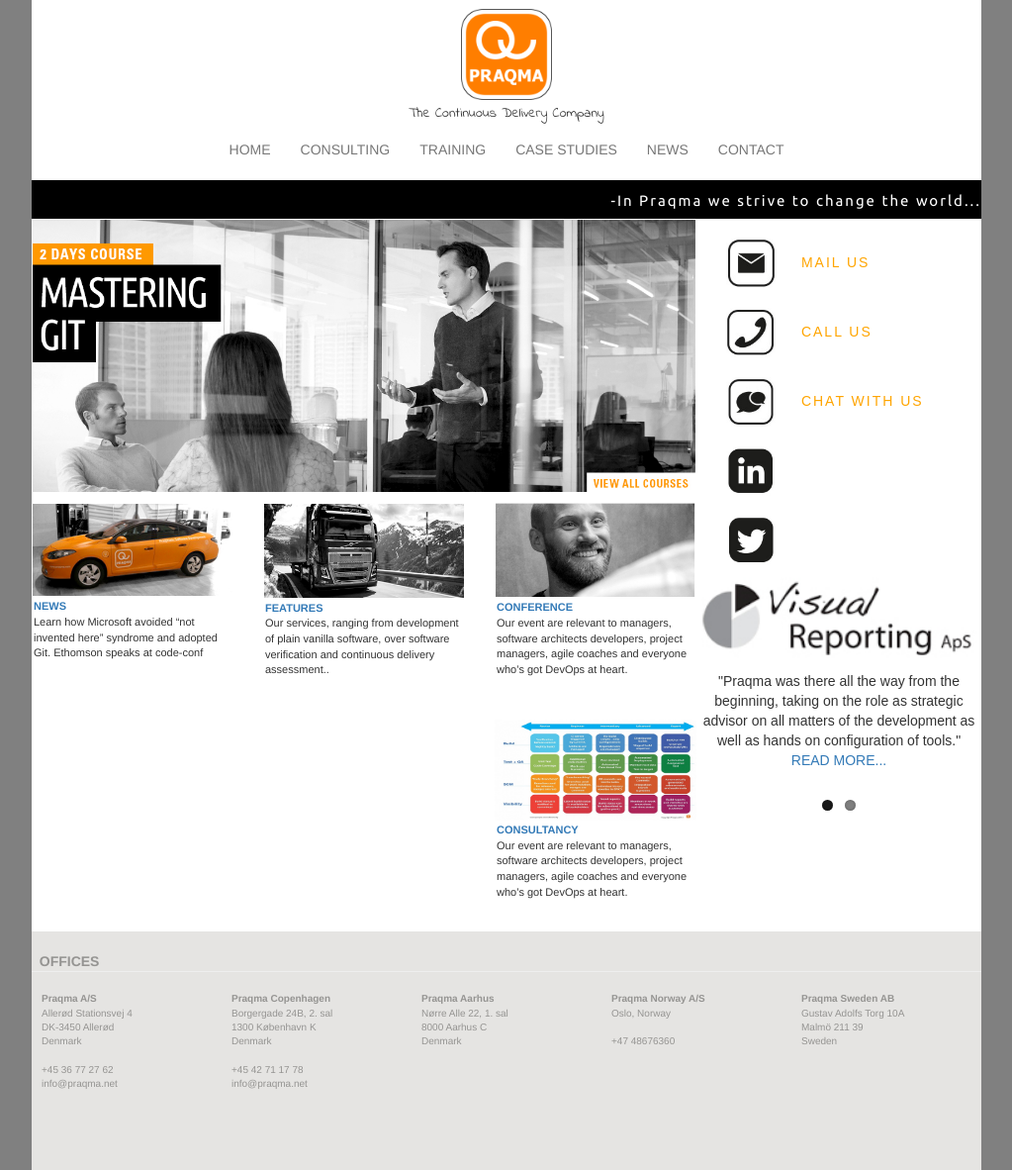
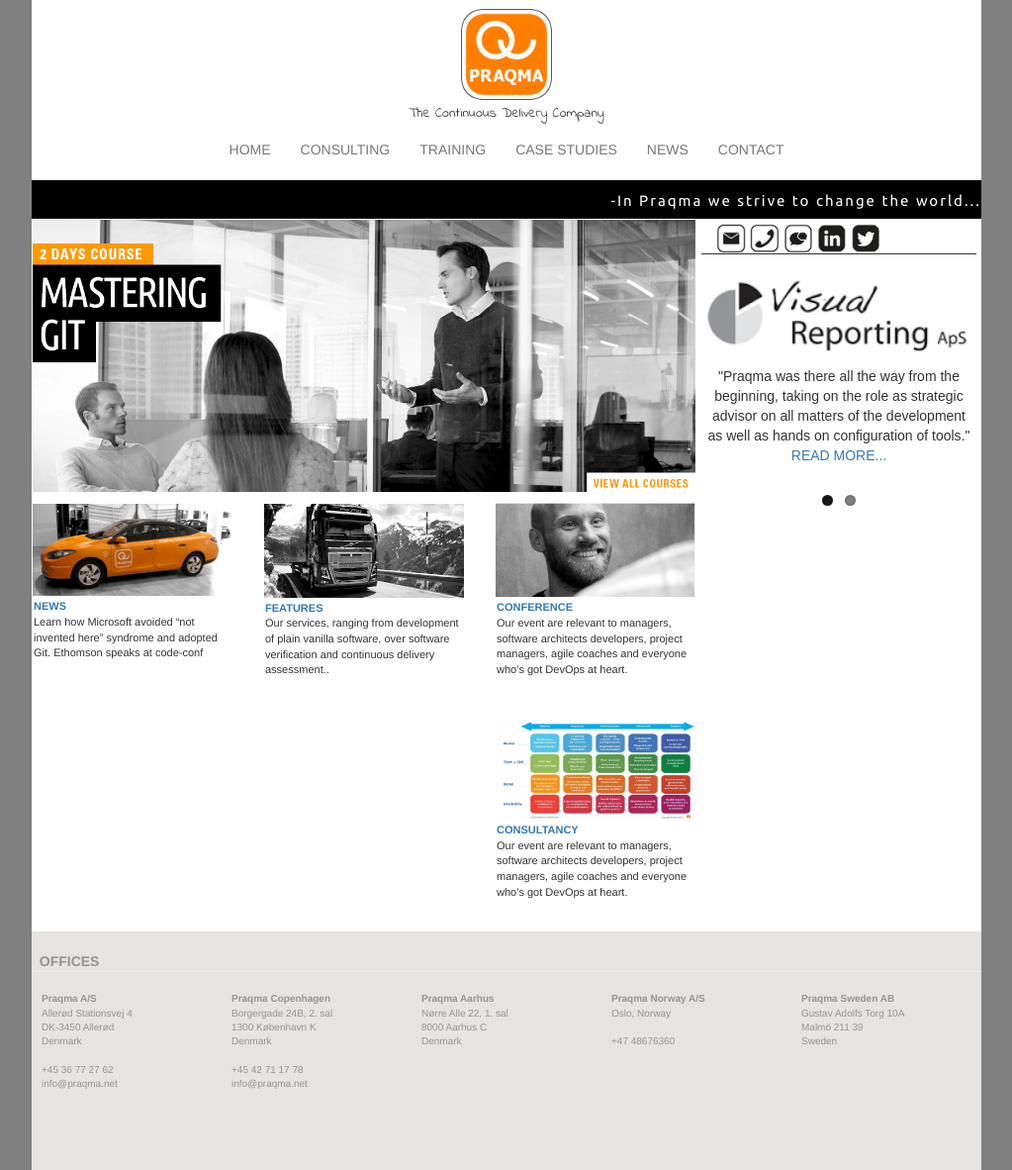
Before and after one commit to lakruzz/blogs, a Jekyll site: the page built from index.md, in a window 1280 px wide. Shown: the whole page at 99% size, without its empty margins (128-1151 px from the left). Built offline with Jekyll 4.4.1, drawn with Linux system fonts in a browser that asks for light colours.

Commit message:
slider and side bar icons improved

```diff
--- a/_includes/side-bar.html
+++ b/_includes/side-bar.html
@@ -1,25 +1,30 @@
-<div class="side-bar">
+<div class="side-bar container">
 
-    <div class="menu-item">
-      <img src="/images/mail-icon.png"/>
-      <a href="#">MAIL US</a>
-    </div>
+<div class="social-icons-tray container">
+      <a href="#">
+        <img src="/images/mail-icon.png"/>
+      </a>
 
-    <div class="menu-item">
-      <img src="/images/call-icon.png"/>
-      <a href="#">CALL US</a>
-    </div>
+      <a href="#">
+        <img src="/images/call-icon.png"/>
+      </a>
 
-    <div class="menu-item">
-      <img src="/images/chat-icon.png"/>
-      <a href="#">CHAT WITH US</a>
-    </div>
+      <a href="#">
+    <img src="/images/chat-icon.png"/>
+      </a>
 
-    <div class="sub-item"><a href="#"><img src="/images/linkedin-icon.png"/></a></div>
-    <div class="sub-item"><a href="#"><img src="/images/twitter-icon.png"/></a></div>
+    <a href="#">
+      <img src="/images/linkedin-icon.png"/>
+    </a>
+
+    <a href="#">
+      <img src="/images/twitter-icon.png"/>
+    </a>
+</div>
 
 
 <!--flexslider section begins-->
+
     <section class="slider">
             <div class="flexslider">
               <ul class="slides">
--- a/_sass/praqma/side-bar.scss
+++ b/_sass/praqma/side-bar.scss
@@ -12,48 +12,39 @@
 .side-bar
 {
 
-  position: relative;
   clear:$side-bar-position;
     width: $side-bar-width;
     float: $side-bar-position;
 background-color: $side-bar-color;
 font-family:  $side-bar-font;
-.menu-item
-{
-display: block;
-vertical-align: middle;
-margin-left: $content-position;
-padding-left: $content-position;
-margin-top: $content-position+5;
-letter-spacing: 2px;
+padding: 5px;
 
-    img{
-    width: $icon-size;
-    height: $icon-size;
-      }
+.social-icons-tray{
+display:inline-block;
+margin-left: 0px;
+margin-right: auto;
+margin-bottom: 10px;
+border-bottom: 1px solid;
+border-color: gery;
+width: 100%;
+max-width: 100%;
 
-  a{
-    margin-left: 20px;
-    color: $side-bar-text-color;
-    text-decoration: none;
+a{
+  text-align: center;
+  text-decoration: none;
+padding-bottom: 10px;
+  img{
+
+    width: 30px;
+    max-width: 30px;
+    height: 30px;
+    max-height: 30px;
   }
 }
+}
+.flexslider{
 
-  .sub-item
-  {
-    a{
-      display: block;
-      vertical-align: middle;
-      margin-left: $content-position;
-      padding-left: $content-position;
-      margin-top: $content-position+5;
-    img{
-    width: $icon-size;
-    height: $icon-size;
-      }
 }
-  }
-
 
   ul
   {
```
Also changed, not shown: assets/flexslider/jquery.flexslider.js.
